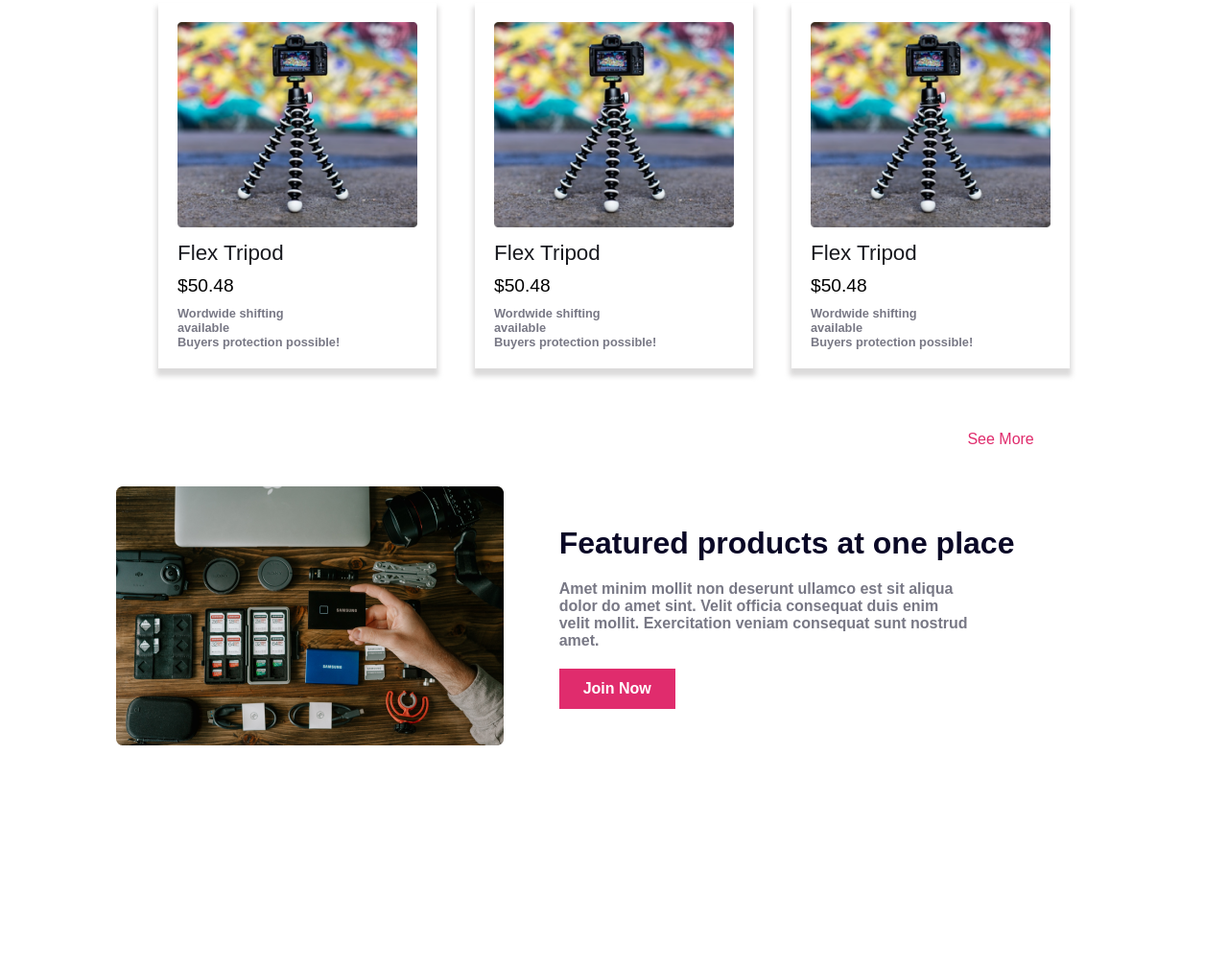
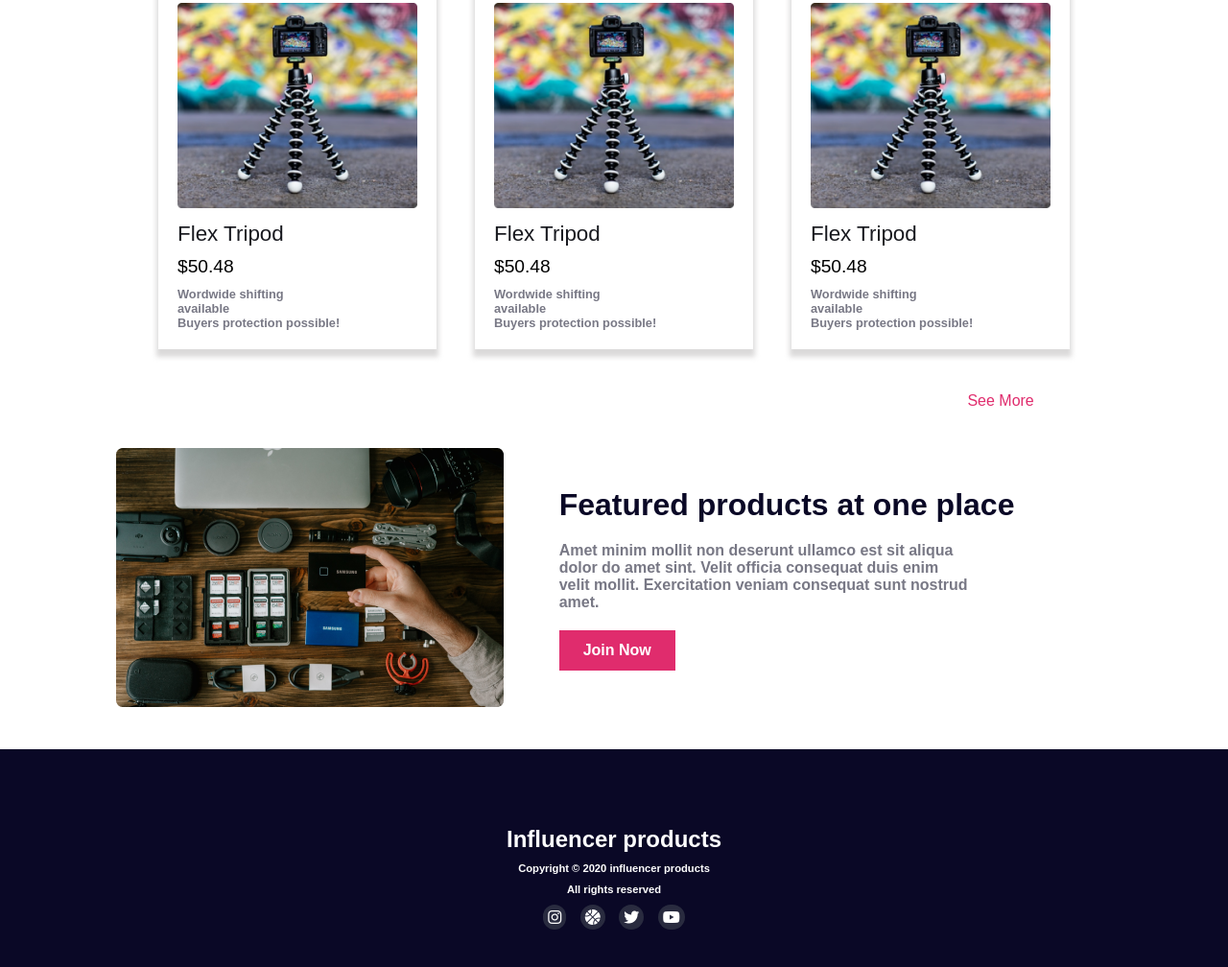
Before and after one commit to pantho0/influence-gear, a plain HTML site: page index.html in a window 1280 px wide. Shown: the part 1444-2452 px from the top of the page at 96% size. Before the commit the page ends 2265 px from the top, so only its background shows below. Drawn offline with Linux system fonts and the light colour scheme.

Commit message:
footer section added

```diff
--- a/index.html
+++ b/index.html
@@ -127,10 +127,15 @@
                 </div>
             </div>
         </section>
-
     </main>
-    <footer>
-
+    <footer class="footer center">
+        <h3>Influencer products</h3>
+        <p>Copyright &copy; 2020  influencer products</p>
+        <p>All rights reserved</p>
+        <a href=""><i class="fa-brands fa-instagram"></i></a>
+        <a href=""><i class="fa-solid fa-basketball"></i></a>
+        <a href=""><i class="fa-brands fa-twitter"></i></a>
+        <a href=""><i class="fa-brands fa-youtube"></i></a>
     </footer>
 </body>
 
--- a/styles/styles.css
+++ b/styles/styles.css
@@ -123,7 +123,7 @@ body {
     display: grid;
     grid-template-columns: repeat(3, 1fr);
     gap: 40px;
-    padding: 50px 0px;
+    padding: 30px 0px;
 }
 
 .collection-title {
@@ -210,3 +210,26 @@ body {
     width: 75%;
     margin: 20px 0px;
 }
+
+/* Footer Section Styles Here */
+.footer{
+    background-color: var(--deepblue);
+    color: var(--white);
+    padding: 80px 0px;
+}
+.footer h3{
+    font-size: 1.5rem;
+    font-weight: 700;
+}
+.footer p{
+    font-size: .7rem;
+    font-weight: 700;
+    margin: 10px 0px;
+}
+.footer i {
+	color: var(--white);
+	margin: 0px 5px;
+	background-color: #323646c7;
+	padding: 5px;
+	border-radius: 50px;
+}
```
